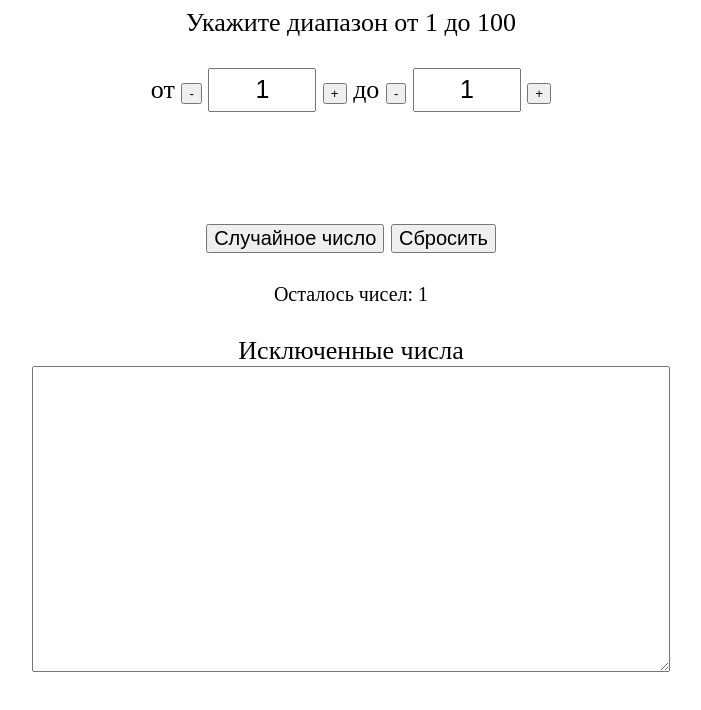
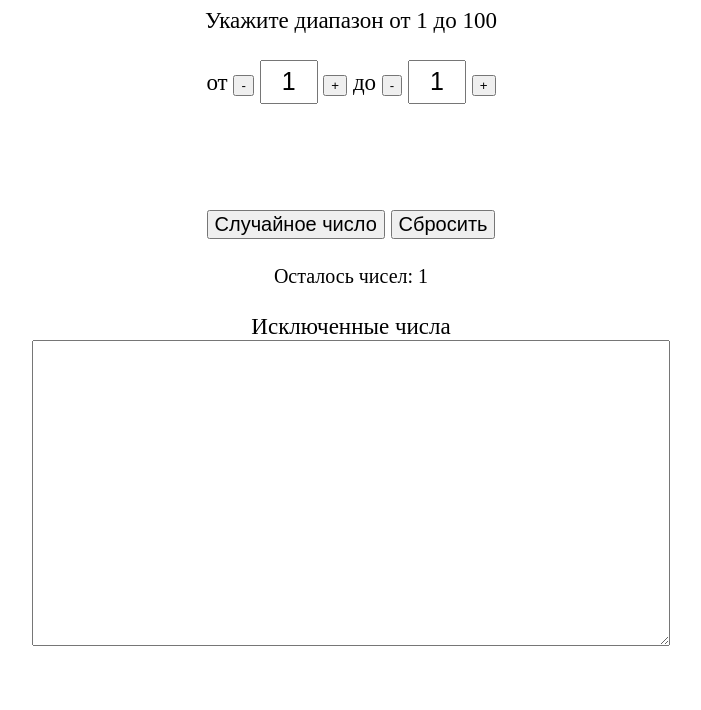
Before and after one commit to sx007/random_number_from_range, a plain HTML site: page index.html in a window 1280 px wide. Shown: the whole page, without its empty margins (289-990 px from the left). Drawn offline with Linux system fonts and the light colour scheme.

Commit message:
Update index.html
Изменен размер шрифта  + размер input ввода цифр (для удобства с телефона)

```diff
--- a/index.html
+++ b/index.html
@@ -1,5 +1,4 @@
-<!DOCTYPE HTML PUBLIC "-//W3C//DTD HTML 4.01//EN"
-  "http://www.w3.org/TR/html4/strict.dtd">
+<!DOCTYPE HTML PUBLIC "-//W3C//DTD HTML 4.01//EN" "http://www.w3.org/TR/html4/strict.dtd">
 <html>
     <head>
     <meta http-equiv="Content-Type" content="text/html; charset=utf-8">
@@ -10,10 +9,10 @@
     <style>
         .content {
         text-align: center;
-        font-size: 26px;
+        font-size: 23px;
         }
         .raz {
-        width: 4em;
+        width: 2em;
         height: 1.5em;
         text-align: center;
         font-size: 25px;
```
Lines whose indentation alone changed are shown as unchanged.
